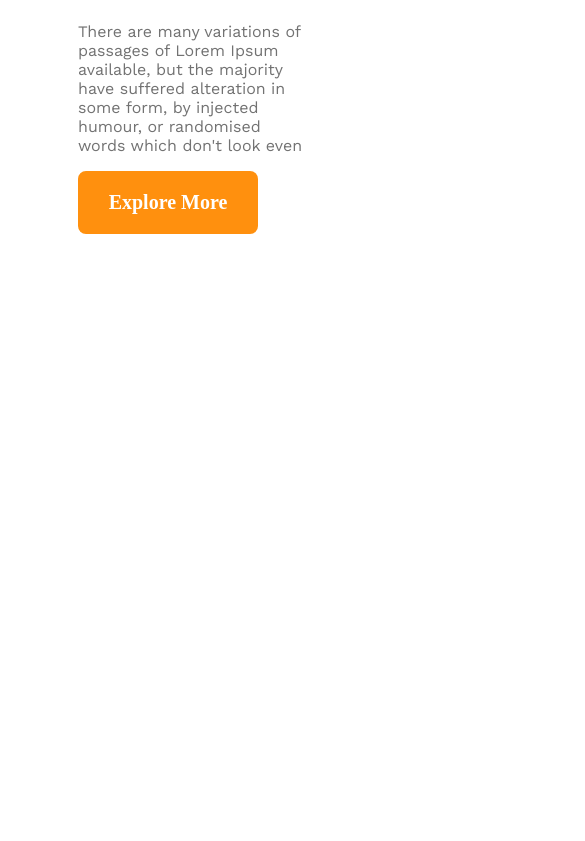
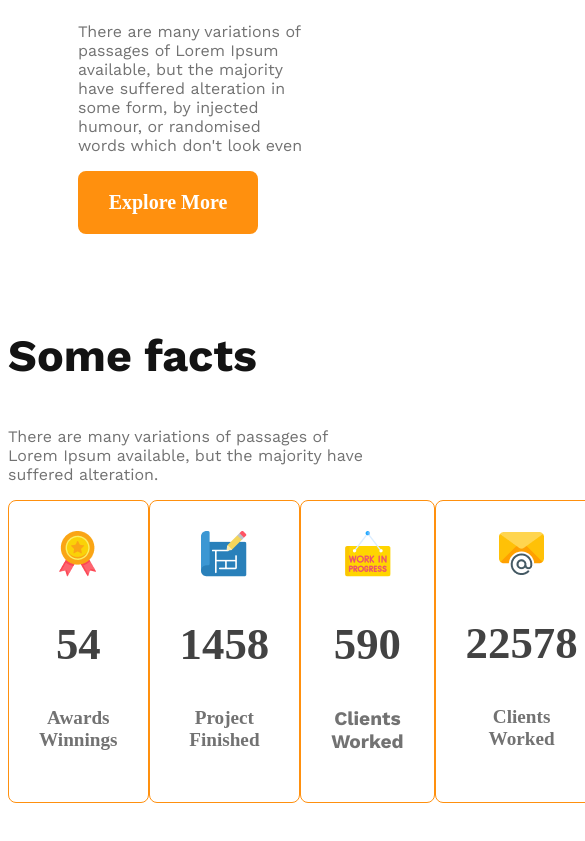
Before and after one commit to IRahman2024/g3-architect, a plain HTML site: page index.html in a window 390 px wide. Shown: the part 2863-3704 px from the top of the page, 585 px wide, since content can reach past the window. Before the commit the page ends 3227 px from the top, so only its background shows below. Drawn offline with nearby package versions, Linux system fonts and the light colour scheme.

Commit message:
card section done without responsive

```diff
--- a/index.html
+++ b/index.html
@@ -12,7 +12,7 @@
 <body>
     <header>
         <nav>
-            <h1 class="nav-head">G3 Architecture</h1>
+            <h1 class="section-title">G3 Architecture</h1>
             <ul>
                 <li><a href="">Home</a></li>
                 <li><a href="">About</a></li>
@@ -45,6 +45,38 @@
                 <button class="btn-prime">Explore More</button>
             </div>
         </section>
+        <!-- features section -->
+        <!-- section.features -->
+        <section class="features">
+
+        </section>
+        <section class="facts">
+            <h3 class="section-title fact-head">Some facts</h3>
+            <p class="gray fact-des">There are many variations of passages of Lorem Ipsum available, but the majority have suffered alteration.</p>
+            <div class="facts-card-container">
+                <!-- .card*4>img+h2.card-stats+p.card-title -->
+                <div class="card">
+                    <img src="images/icons/ribon.png" alt="">
+                    <h2 class="card-stats">54</h2>
+                    <p class="card-title">Awards Winnings</p>
+                </div>
+                <div class="card">
+                    <img src="images/icons/projects.png" alt="">
+                    <h2 class="card-stats">1458</h2>
+                    <p class="card-title">Project Finished</p>
+                </div>
+                <div class="card">
+                    <img src="images/icons/customers.png" alt="">
+                    <h2 class="card-stats">590</h2>
+                    <p class="card-title gray">Clients Worked</p>
+                </div>
+                <div class="card">
+                    <img src="images/icons/email.png" alt="">
+                    <h2 class="card-stats">22578</h2>
+                    <p class="card-title">Clients Worked</p>
+                </div>
+            </div>
+        </section>
     </main>
 </body>
 </html>
--- a/style.css
+++ b/style.css
@@ -2,7 +2,13 @@
 *{
     font-family: work;
 }
-
+.section-title{
+    color: var(--Dark-01, #131313);
+    text-align: center;
+    font-family: Work Sans;
+    font-size: 2.8rem;
+    font-style: normal;
+}
 .gray{
     color: var(--Dark-03, #727272);
     font-family: "Work Sans";
@@ -29,13 +35,7 @@ nav li{
 a{
     text-decoration: none;
 }
-.nav-head{
-    color: var(--Dark-01, #131313);
-    text-align: center;
-    font-family: Work Sans;
-    font-size: 2.8rem;
-    font-style: normal;
-}
+
 nav>ul>li{
     color: var(--Dark-02, #424242);
     text-align: center;
@@ -43,6 +43,7 @@ nav>ul>li{
     font-size: 1rem;
     font-weight: 500;
 }
+/* section title   nicherta eta */
 .ban-head{
     color: var(--Dark-01, #131313);
     text-align: center;
@@ -121,8 +122,33 @@ main{
     font-size: 45px;
     font-weight: 700;
 }
+/* facts-section */
+.fact-head{
+    text-align: left;
+}
+.fact-des{
+    max-width: 542px;
+}
+.facts-card-container{
+    display: flex;
+    justify-content: space-around;
+}
+.facts-card-container .card{
+    border-radius: 8px;
+    border: 1px solid #FF900E;
+    text-align: center;
+    padding: 30px;
+}
+.facts-card-container .card-title{
+    font-weight: 600;
+    font-size: 1.2rem;
+    color: #727272;
+}
 
-
+.facts-card-container .card-stats{
+    font-size: 2.8rem;
+    color: #424242;
+}
 
 
 
```
